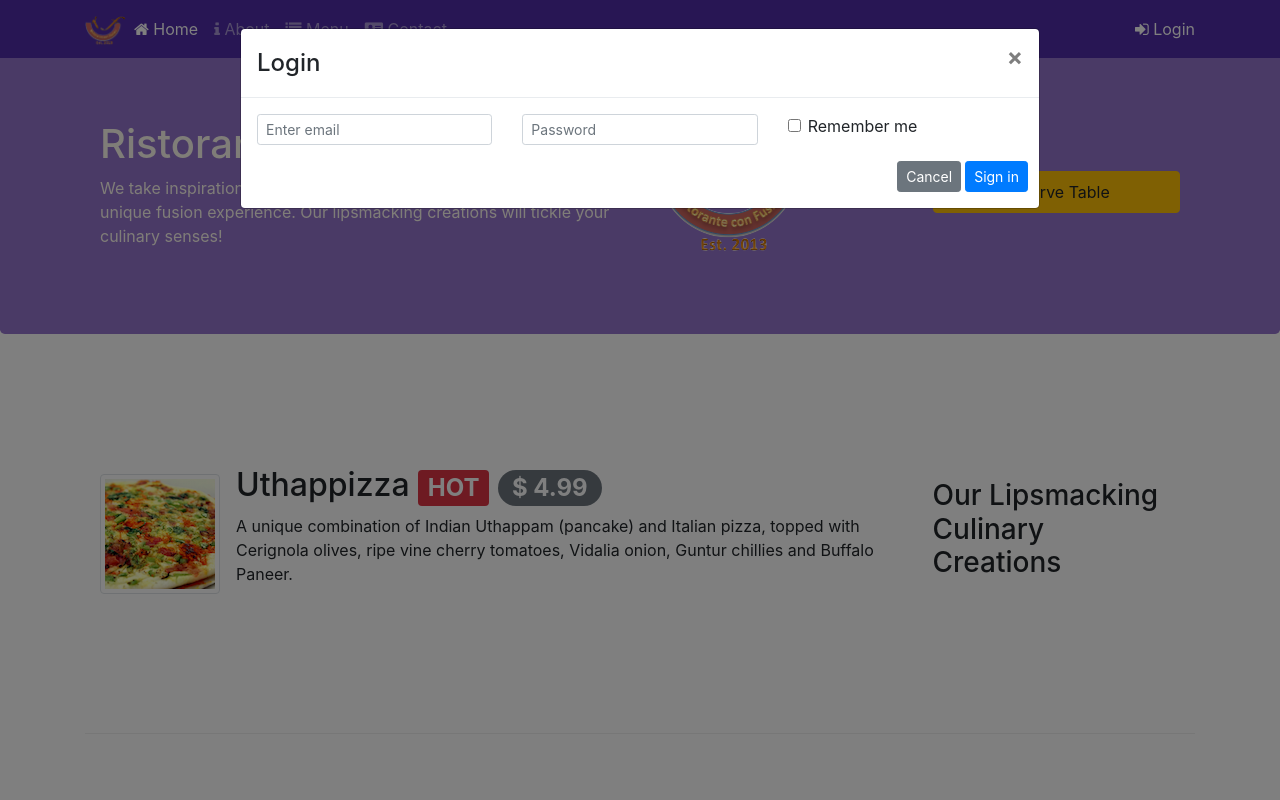
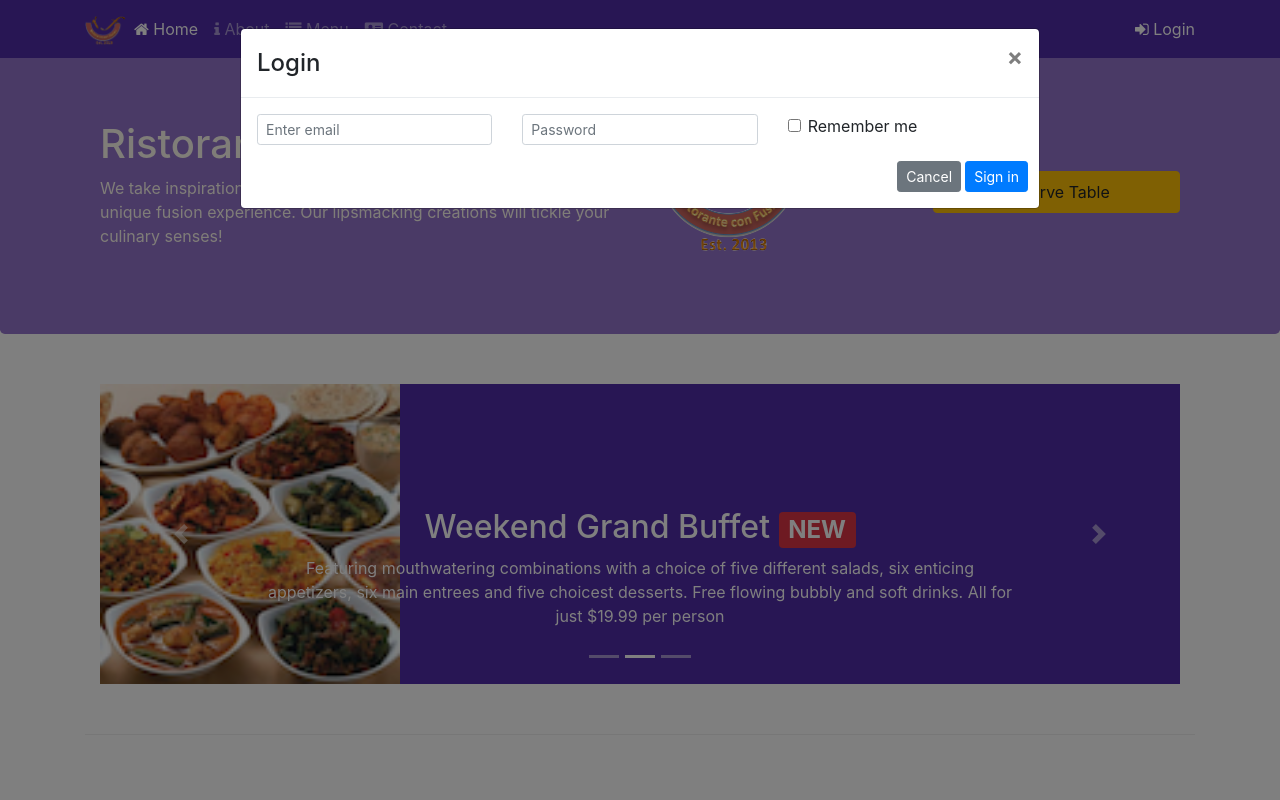
Before and after one commit to saurabhpathak072/Bootstrap-setup, a website: page index.html in a window 1280 px wide. Both pictures are taken after a click on the link "Login". Shown: the top 800 px of the page. Drawn offline with nearby package versions, Linux system fonts and the light colour scheme.

Commit message:
added carousel slides and its indicators

```diff
--- a/css/styles.css
+++ b/css/styles.css
@@ -48,3 +48,18 @@ html {
   border-bottom: 1px solid #ddd;
   padding: 10px;
 }
+
+.carousel {
+  background-color: #512da8;
+}
+
+.carousel-item {
+  height: 300px;
+}
+
+.carousel-item img {
+  position: absolute;
+  top: 0;
+  left: 0;
+  min-height: 300px;
+}
--- a/index.html
+++ b/index.html
@@ -111,6 +111,64 @@
         </header>
 
         <div class="container">
+            <!-- Carousel -->
+            <div class="row row-content">
+                <div class="col">
+                    <div id="mycarousel" class="carousel slide" data-ride="carousel">
+                        <div class="carousel-inner" role="listbox">
+                            <div class="carousel-item active">
+                                <img src="./img/uthappizza.png" alt="uthappizza" class="d-block img-fluid">
+                                <div class="carousel-caption d-none d-md-block">
+                                    <h2>Uthappizza <span class="badge badge-danger">HOT</span> <span
+                                            class="badge badge-pill badge-secondary">$ 4.99</span> </h2>
+                                    <p>A unique combination of Indian Uthappam (pancake) and Italian pizza, topped with
+                                        Cerignola
+                                        olives, ripe vine cherry tomatoes, Vidalia onion, Guntur chillies and Buffalo
+                                        Paneer.
+                                    </p>
+                                </div>
+                            </div>
+                            <div class="carousel-item ">
+                                <img src="./img/buffet.png" alt="buffet" class="d-block img-fluid">
+                                <div class="carousel-caption d-none d-md-block">
+                                    <h2 class="mt-0">Weekend Grand Buffet <span class="badge badge-danger ">NEW</span>
+                                    </h2>
+                                    <p>Featuring mouthwatering combinations with a choice of five different salads, six
+                                        enticing
+                                        appetizers, six main entrees and five choicest desserts. Free flowing bubbly and
+                                        soft
+                                        drinks.
+                                        All for just $19.99 per person </p>
+                                </div>
+                            </div>
+                            <div class="carousel-item ">
+                                <img src="./img/alberto.png" alt="alberto" class="d-block img-fluid">
+                                <div class="carousel-caption d-none d-md-block">
+                                    <h2 class="mt-0">Alberto Somayya</h2>
+                                    <h4>Executive Chef</h4>
+                                    <p>Award winning three-star Michelin chef with wide International experience having
+                                        worked
+                                        closely
+                                        with whos-who in the culinary world, he specializes in creating mouthwatering
+                                        Indo-Italian
+                                        fusion experiences. </p>
+                                </div>
+                            </div>
+                        </div>
+                        <ol class="carousel-indicators">
+                            <li data-target="#mycarousel" data-slide-to="0" class="active"></li>
+                            <li data-target="#mycarousel" data-slide-to="1"></li>
+                            <li data-target="#mycarousel" data-slide-to="2"></li>
+                        </ol>
+                        <a class="carousel-control-prev" href="#mycarousel" role="button" data-slide="prev">
+                            <span class="carousel-control-prev-icon"></span>
+                        </a>
+                        <a class="carousel-control-next" href="#mycarousel" role="button" data-slide="next">
+                            <span class="carousel-control-next-icon"></span>
+                        </a>
+                    </div>
+                </div>
+            </div>
             <div class="row row-content align-items-center">
                 <div class="col-14 col-sm-4 order-sm-last col-md-3">
                     <h3>Our Lipsmacking Culinary Creations</h3>
```
